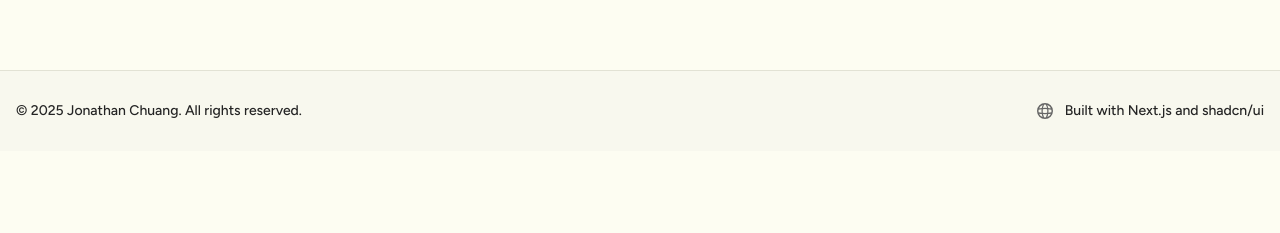
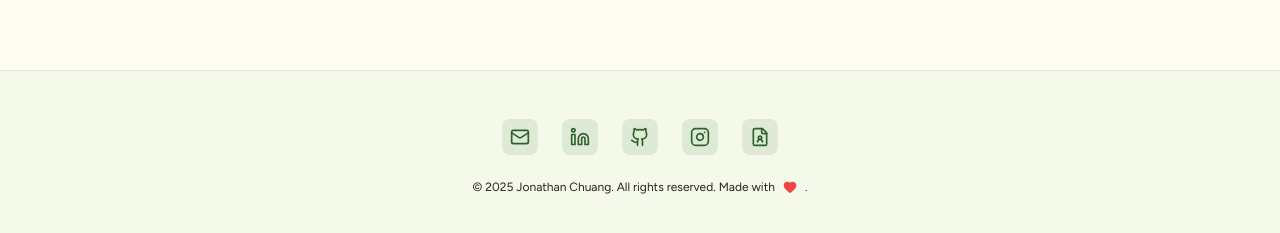
Before and after one commit to j0nathanchuang/j0nathanchuang.github.io, a Next.js app in the folder next-app/: page / in a window 1280 px wide. Shown: the part 2305-2538 px from the top of the page. Before the commit the page ends 2456 px from the top, so only its background shows below. Built offline with nearby package versions, Linux system fonts and the light colour scheme.

Commit message:
Update footer

```diff
--- a/next-app/src/app/page.tsx
+++ b/next-app/src/app/page.tsx
@@ -11,7 +11,7 @@ import {
 } from '@/components/ui/card';
 import { Accordion } from '@/components/ui/accordion';
 import { TypeWriter } from '@/components/ui/typewriter';
-import { H1, H2, P, Small, Muted, XSmall } from '@/components/ui/typography';
+import { H1, H2, P, Muted, XSmall } from '@/components/ui/typography';
 import { Link } from '@/components/ui/link';
 import { DotLottieReact } from '@lottiefiles/dotlottie-react';
 import {
@@ -27,7 +27,7 @@ import {
   Github,
   Instagram,
 } from 'lucide-react';
-import { ExperienceAccordionItem } from '@/components/shared';
+import { ExperienceAccordionItem, Footer } from '@/components/shared';
 
 export default function Home() {
   return (
@@ -426,17 +426,7 @@ export default function Home() {
         </div>
       </main>
 
-      <footer className="border-t bg-muted/50">
-        <div className="container mx-auto px-4 py-8 text-sm text-muted-foreground flex flex-col sm:flex-row items-center justify-between gap-3">
-          <Small>
-            © {new Date().getFullYear()} Jonathan Chuang. All rights reserved.
-          </Small>
-          <div className="flex items-center gap-3">
-            <Image src="/globe.svg" alt="Globe" width={16} height={16} />
-            <Small>Built with Next.js and shadcn/ui</Small>
-          </div>
-        </div>
-      </footer>
+      <Footer />
     </div>
   );
 }
--- /dev/null
+++ b/next-app/src/components/shared/footer.tsx
@@ -0,0 +1,70 @@
+import { Small, XSmall } from '@/components/ui/typography';
+import { Link } from '@/components/ui/link';
+import Image from 'next/image';
+import {
+  Mail,
+  Linkedin,
+  Github,
+  Instagram,
+  Heart,
+  FileUser,
+} from 'lucide-react';
+
+export default function Footer() {
+  return (
+    <footer className="border-t border-primary/10 bg-secondary/10">
+      <div className="container mx-auto p-12">
+        {/* Social Links */}
+        <div className="flex flex-col items-center gap-6">
+          <div className="flex items-center gap-6">
+            <Link
+              href="mailto:jonathanchuang.dev@gmail.com"
+              className="p-2 rounded-lg bg-primary/10 hover:bg-primary/20 transition-colors"
+              title="Email me"
+            >
+              <Mail size={20} className="text-primary" />
+            </Link>
+            <Link
+              href="https://www.linkedin.com/in/j0nathanchuang"
+              className="p-2 rounded-lg bg-primary/10 hover:bg-primary/20 transition-colors"
+              title="Connect on LinkedIn"
+            >
+              <Linkedin size={20} className="text-primary" />
+            </Link>
+            <Link
+              href="https://github.com/j0nathanchuang"
+              className="p-2 rounded-lg bg-primary/10 hover:bg-primary/20 transition-colors"
+              title="View my GitHub"
+            >
+              <Github size={20} className="text-primary" />
+            </Link>
+            <Link
+              href="https://www.instagram.com/j0nathanchuang"
+              className="p-2 rounded-lg bg-primary/10 hover:bg-primary/20 transition-colors"
+              title="Follow on Instagram"
+            >
+              <Instagram size={20} className="text-primary" />
+            </Link>
+            <Link
+              href="/resume.pdf"
+              target="_blank"
+              className="p-2 rounded-lg bg-primary/10 hover:bg-primary/20 transition-colors"
+              title="View Resume"
+            >
+              <FileUser size={20} className="text-primary" />
+            </Link>
+          </div>
+
+          <div className="flex items-center gap-2 text-muted-foreground">
+            <XSmall>
+              © {new Date().getFullYear()} Jonathan Chuang. All rights reserved.
+              Made with
+            </XSmall>
+            <Heart size={14} className="text-red-500 fill-current" />
+            <XSmall>.</XSmall>
+          </div>
+        </div>
+      </div>
+    </footer>
+  );
+}
--- a/next-app/src/components/shared/index.ts
+++ b/next-app/src/components/shared/index.ts
@@ -1,5 +1,7 @@
 import ExperienceAccordionItem from "./experience-accordion-item";
+import Footer from "./footer";
 
 export {
     ExperienceAccordionItem,
+    Footer,
 };
```
